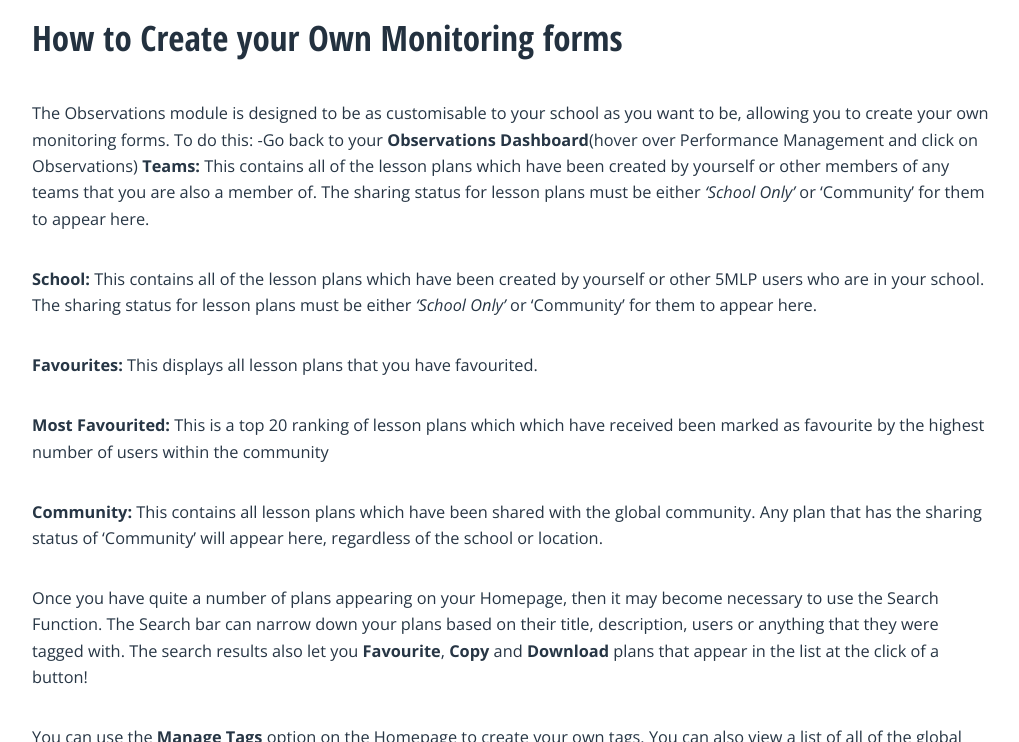
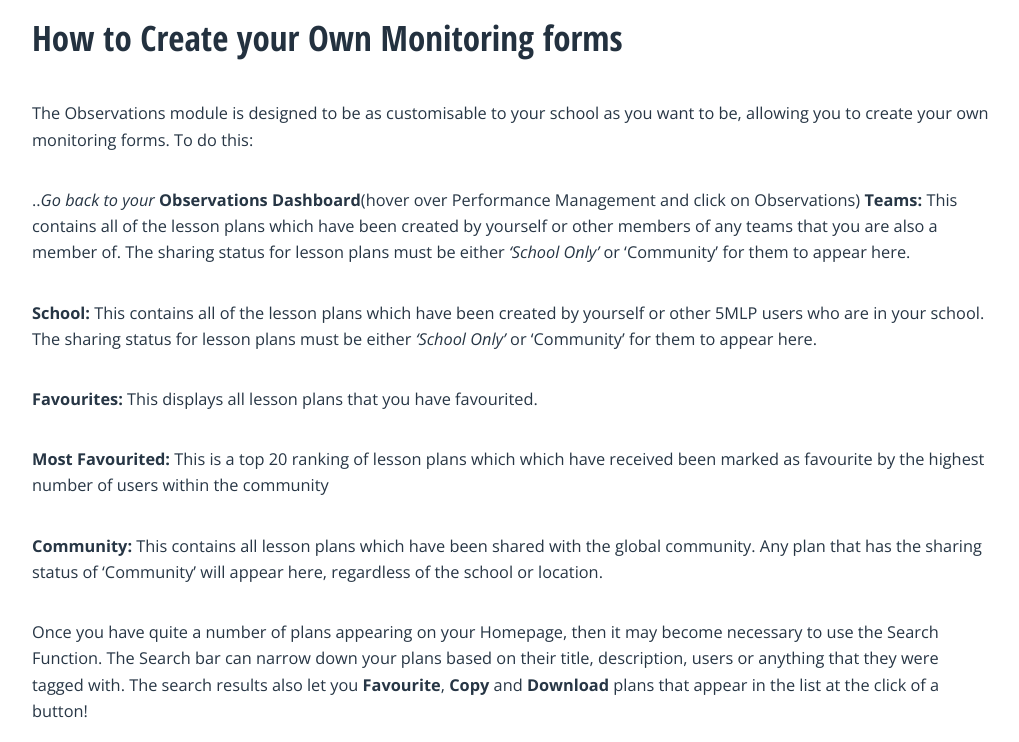
Before and after one commit to angelsolutions/5minutelessonplan, a Jekyll site: the page built from observations.md, in a window 1280 px wide and 900 px high, scrolled down 1442 px, cut to the strip 158-900 px from the top of the window. Shown: the whole strip, without its empty margins (128-1147 px from the left). Built offline with Jekyll 4.4.1, drawn with Linux system fonts in a browser that asks for light colours; nearby versions of some CDN libraries; comment, search, counter and statistics services are not loaded.

```diff
--- a/observations.md
+++ b/observations.md
@@ -23,7 +23,8 @@ This will show you the judgements included in the monitoring form, the grade sca
 ## **How to Create your Own Monitoring forms**
 The Observations module is designed to be as customisable to your school as you want to be, allowing you to create your own monitoring forms.
 To do this:
--Go back to your **Observations Dashboard**(hover over Performance Management and click on Observations)
+
+..*Go back to your* **Observations Dashboard**(hover over Performance Management and click on Observations)
 **Teams:** This contains all of the lesson plans which have been created by yourself or other members of any teams that you are also a member of. The sharing status for lesson plans must be either <q>School Only</q> or ‘Community’ for them to appear here.
 
 **School:** This contains all of the lesson plans which have been created by yourself or other 5MLP users who are in your school. The sharing status for lesson plans must be either <q>School Only</q> or ‘Community’ for them to appear here.
```
